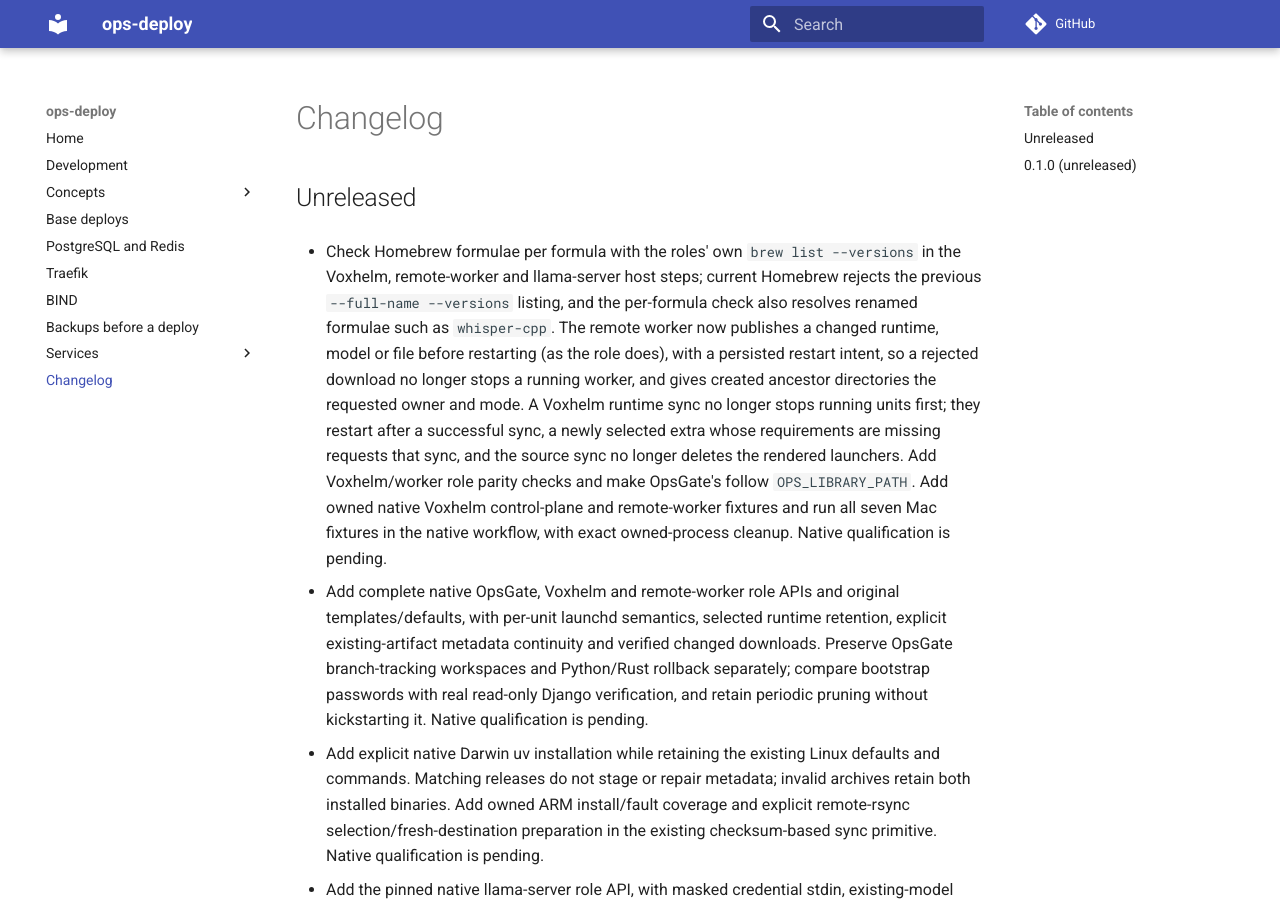
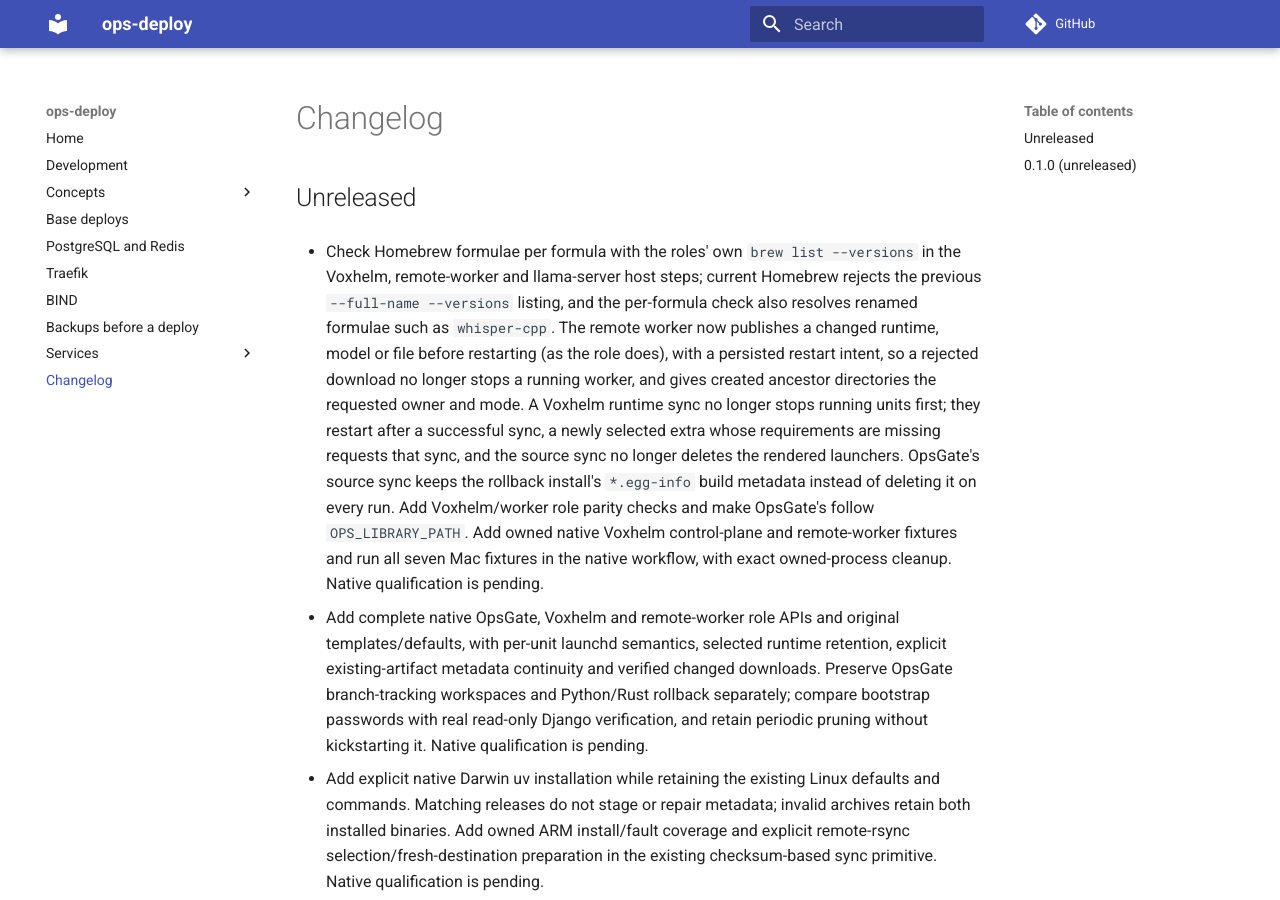
Before and after one commit to ephes/ops-deploy, an MkDocs documentation site: the page built from docs/changelog.md, in a window 1280 px wide and 900 px high. Built offline with MkDocs 1.6.1 and Material for MkDocs 9.7.7, drawn with Linux system fonts in a browser that asks for light colours; comment, search, counter and statistics services are not loaded.

Commit message:
Keep OpsGate rollback build metadata out of the source sync delete
The Python rollback environment is an editable uv sync of the setuptools
project, which writes src/opsgate.egg-info into the synced application
tree. The checksum sync's --delete removed it on every run, so each
repeat re-synced both rollback environments. Exclude *.egg-info in the
service (the role-default exclude list stays unchanged).

Review status: GPT review of this delta pending.

```diff
--- a/docs/changelog.md
+++ b/docs/changelog.md
@@ -12,7 +12,9 @@
   and mode. A Voxhelm runtime sync no longer stops running units first; they
   restart after a successful sync, a newly selected extra whose requirements
   are missing requests that sync, and the source sync no longer deletes the
-  rendered launchers. Add Voxhelm/worker role parity checks and
+  rendered launchers. OpsGate's source sync keeps the rollback install's
+  `*.egg-info` build metadata instead of deleting it on every run. Add
+  Voxhelm/worker role parity checks and
   make OpsGate's follow `OPS_LIBRARY_PATH`. Add owned native Voxhelm
   control-plane and remote-worker fixtures and run all seven Mac fixtures in the
   native workflow, with exact owned-process cleanup. Native qualification is
```
Also changed, not shown: docs/services/opsgate.md (+1 -1 lines), 2 other files.
